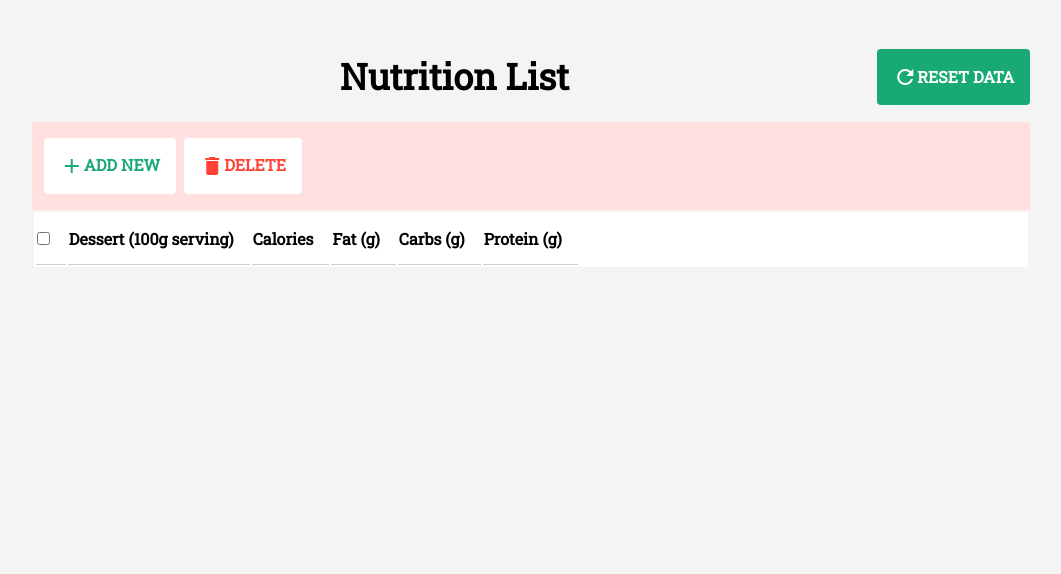
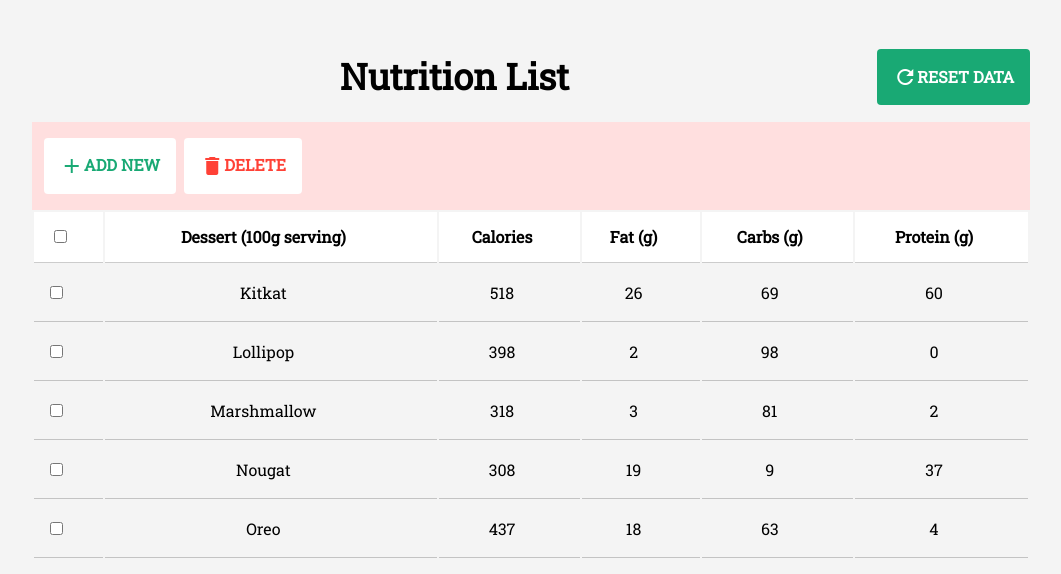
Before and after one commit to gittmaan/dessert-nutrition-table-summary, a React (Create React App) app: page / in a window 1280 px wide. Shown: the top 574 px of the page, without its empty margins (109-1170 px from the left). Built offline with nearby package versions, Linux system fonts and the light colour scheme.

Commit message:
shows table data

```diff
--- a/src/components/Main/data.ts
+++ b/src/components/Main/data.ts
@@ -1,6 +1,6 @@
 const data:any[] =  [ {
   id: '1',
-    Dessert: "Oreo",
+  name: "Oreo",
   nutritionInfo: {
     calories: 437,
     fat: 18,
@@ -10,7 +10,7 @@
 },
 {
   id: '2',
-    Dessert: "Nougat",
+  name: "Nougat",
   nutritionInfo: {
     calories: 308,
     fat: 19,
@@ -20,7 +20,7 @@
 },
 {
   id: '3',
-    Dessert: "Marshmallow",
+  name: "Marshmallow",
   nutritionInfo: {
     calories: 318,
     fat: 3,
@@ -30,7 +30,7 @@
 },
 {
   id: '4',
-    Dessert: "Lollipop",
+  name: "Lollipop",
   nutritionInfo: {
     calories: 398,
     fat: 2,
@@ -40,7 +40,7 @@
 },
 {
   id: '5',
-    Dessert: "Kitkat",
+  name: "Kitkat",
   nutritionInfo: {
     calories: 518,
     fat: 26,
--- a/src/components/NutritionTable/index.tsx
+++ b/src/components/NutritionTable/index.tsx
@@ -1,13 +1,20 @@
+import {
+  useContext,
+  useState,
+} from 'react';
 import styled from 'styled-components';
+import { Keys } from '../../context/types';
+import MainContext from '../../context/MainContext';
 
 const NutritionTableStyle = styled.table.attrs({
   className: 'w-100',
+  cellspacing: '0',
 })``;
 
 const NutritionTHeadStyle = styled.thead`
 `;
 
-const NutritionTrStyle = styled.tr.attrs({
+const NutritionTHeadTrStyle = styled.tr.attrs({
   className: 'bg-white pointer',
 })``;
 
@@ -19,7 +26,45 @@
   className: 'flex items-center justify-center',
 })``;
 
+const NutritionTBodyStyle = styled.tbody.attrs({
+  className: 'lh-copy',
+  'data-testid': 'table-body'
+})``;
+
+const NutritionTBodyTrStyle = styled.tr`
+`;
+
+const NutritionTBodyTdStyle = styled.td.attrs({
+  className: 'pv3 pr3 bb b--black-20 tc',
+})``;
+
+interface StateSort {
+  on: Keys;
+  direction: 'asc' | 'desc';
+}
+
 const NutritionTable = () => {
+  const {
+    state
+  } = useContext(MainContext);
+
+  const [stateSort, setStateSort] = useState<StateSort>({
+    on: 'name',
+    direction: 'asc',
+  });
+
+  const sortedDesserts = state.desserts
+    .slice()
+    .sort((a:any, b:any) =>
+      a[stateSort.on] > b[stateSort.on]
+        ? stateSort.direction === 'asc'
+          ? 1
+          : -1
+        : stateSort.direction === 'asc'
+        ? -1
+        : 1
+    );
+
   const headerTextArray = [
     <input
       type='checkbox'
@@ -35,8 +80,7 @@
   return(
     <NutritionTableStyle>
       <NutritionTHeadStyle>
-        <NutritionTrStyle>
-          <NutritionTrStyle>
+        <NutritionTHeadTrStyle>
           {headerTextArray.map((element: any, index: number) =>
             <NutritionThStyle key={index}>
               <NutritionThSpanStyle>
@@ -44,9 +88,36 @@
               </NutritionThSpanStyle>
              </NutritionThStyle>
           )}
-          </NutritionTrStyle>
-        </NutritionTrStyle>
+        </NutritionTHeadTrStyle>
       </NutritionTHeadStyle>
+      <NutritionTBodyStyle>
+        {sortedDesserts.map((dessert) =>
+          <NutritionTBodyTrStyle key={dessert.id}>
+            <NutritionTBodyTdStyle>
+              <input
+                data-testid='selector-box'
+                className='mr2'
+                type='checkbox'
+              />
+            </NutritionTBodyTdStyle>
+            <NutritionTBodyTdStyle>
+              {dessert.name}
+            </NutritionTBodyTdStyle>
+            <NutritionTBodyTdStyle>
+              {dessert.nutritionInfo.calories}
+            </NutritionTBodyTdStyle>
+            <NutritionTBodyTdStyle>
+              {dessert.nutritionInfo.fat}
+            </NutritionTBodyTdStyle>
+            <NutritionTBodyTdStyle>
+              {dessert.nutritionInfo.carb}
+            </NutritionTBodyTdStyle>
+            <NutritionTBodyTdStyle>
+              {dessert.nutritionInfo.protein}
+            </NutritionTBodyTdStyle>
+          </NutritionTBodyTrStyle>
+        )}
+      </NutritionTBodyStyle>
     </NutritionTableStyle>
   );
 };
```
Also changed, not shown: src/context/mainContextEntities.ts (added, +16 -0 lines), src/context/types.ts (+7 -1 lines). Lines whose indentation alone changed are shown as unchanged.
